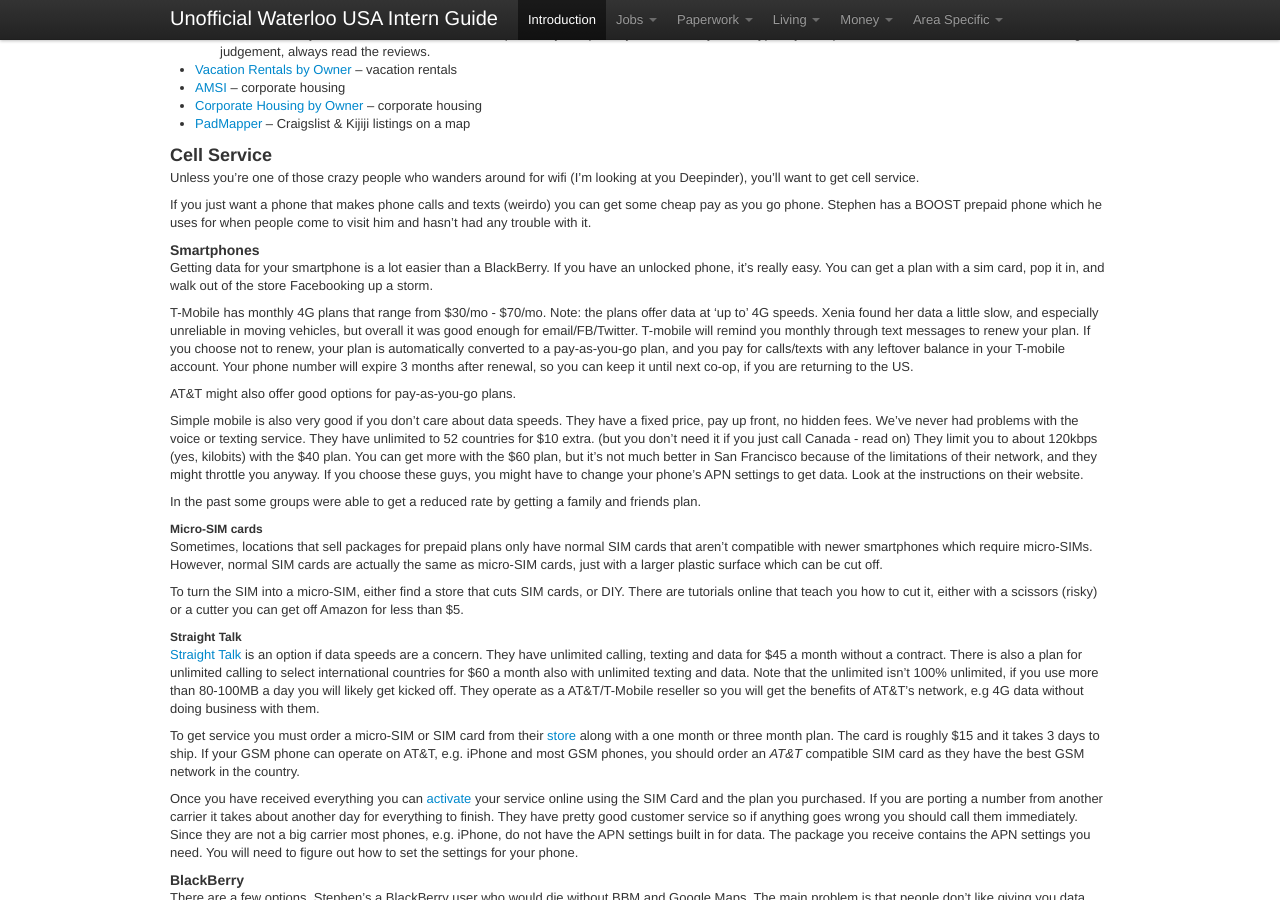
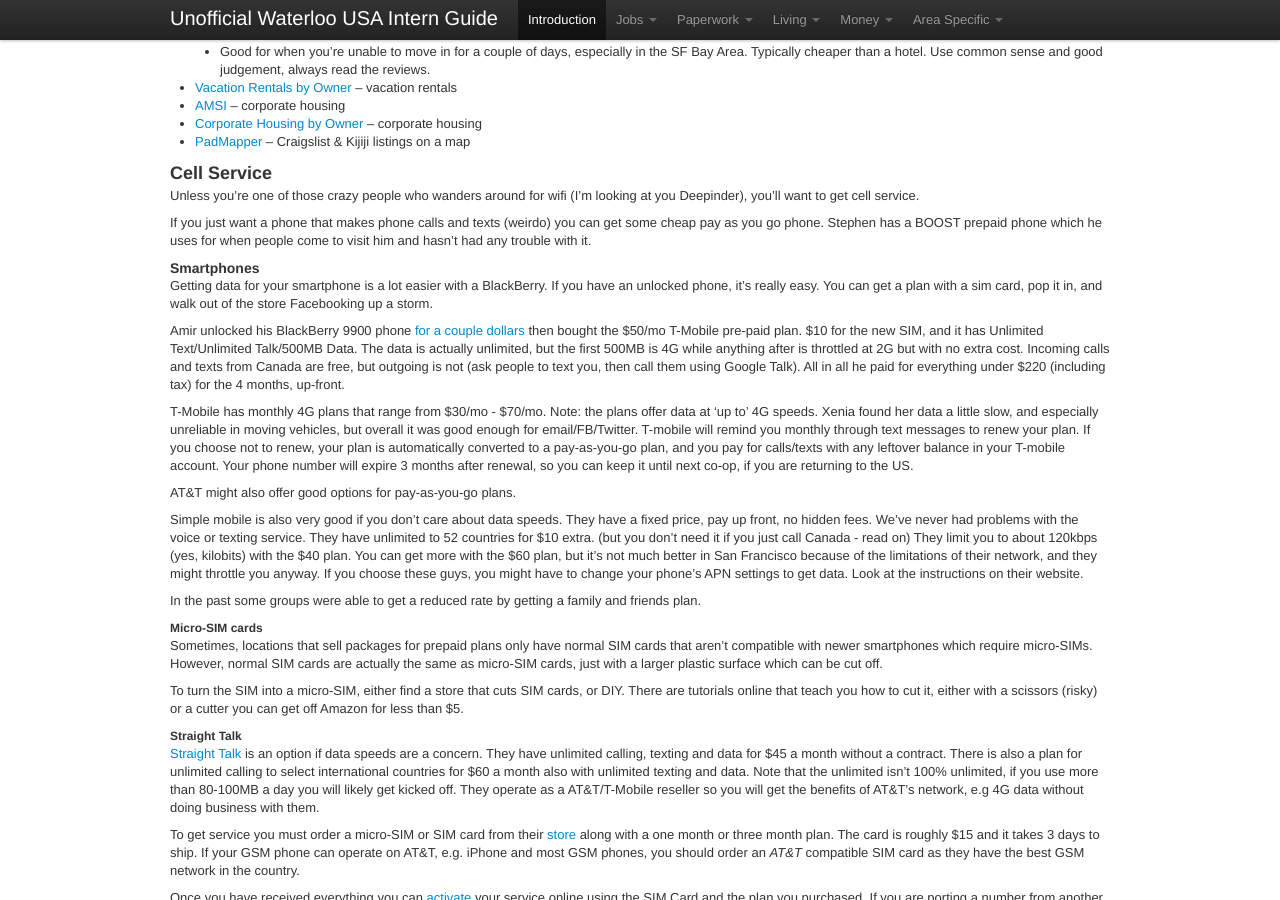
Before and after one commit to sholiday/Unofficial-Waterloo-USA-Intern-Guide, a Jekyll site: the page built from index.markdown, in a window 1280 px wide and 900 px high, scrolled down 3032 px. Built offline with Jekyll 4.4.1, drawn with Linux system fonts in a browser that asks for light colours; nearby versions of some CDN libraries; Markdown is read by kramdown in place of the engine named in the settings.

Commit message:
add Amir's phone experience

```diff
--- a/index.markdown
+++ b/index.markdown
@@ -50,6 +50,7 @@ request. I'll note you if you want to be noted.
 * [Zameer Manji](http://zameermanji.com)
 * [Xenia Tay](http://xeniatay.com)
 * [Shale Craig](https://www.youtube.com/watch?v=dQw4w9WgXcQ)
+* [Amir Sharif](http://www.amirsharif.com)
 
 ### License
 <a href="http://creativecommons.org/licenses/by-nc-sa/2.5/ca/">
@@ -259,9 +260,11 @@ for when people come to visit him and hasn't had any trouble with it.
 
 <section id="Living-CellService-Smartphones" />
 #### Smartphones
-Getting data for your smartphone is a lot easier than a BlackBerry.
+Getting data for your smartphone is a lot easier with a BlackBerry.
 If you have an unlocked phone, it's really easy. You can get a plan with a sim
 card, pop it in, and walk out of the store Facebooking up a storm.
+
+Amir unlocked his BlackBerry 9900 phone [for a couple dollars](http://freemyblackberry.com/index.php) then bought the $50/mo T-Mobile pre-paid plan. $10 for the new SIM, and it has Unlimited Text/Unlimited Talk/500MB Data. The data is actually unlimited, but the first 500MB is 4G while anything after is throttled at 2G but with no extra cost. Incoming calls and texts from Canada are free, but outgoing is not (ask people to text you, then call them using Google Talk). All in all he paid for everything under $220 (including tax) for the 4 months, up-front.
 
 T-Mobile has monthly 4G plans that range from $30/mo - $70/mo. Note: the plans
 offer data at 'up to' 4G speeds. Xenia found her data a little slow, and
```
